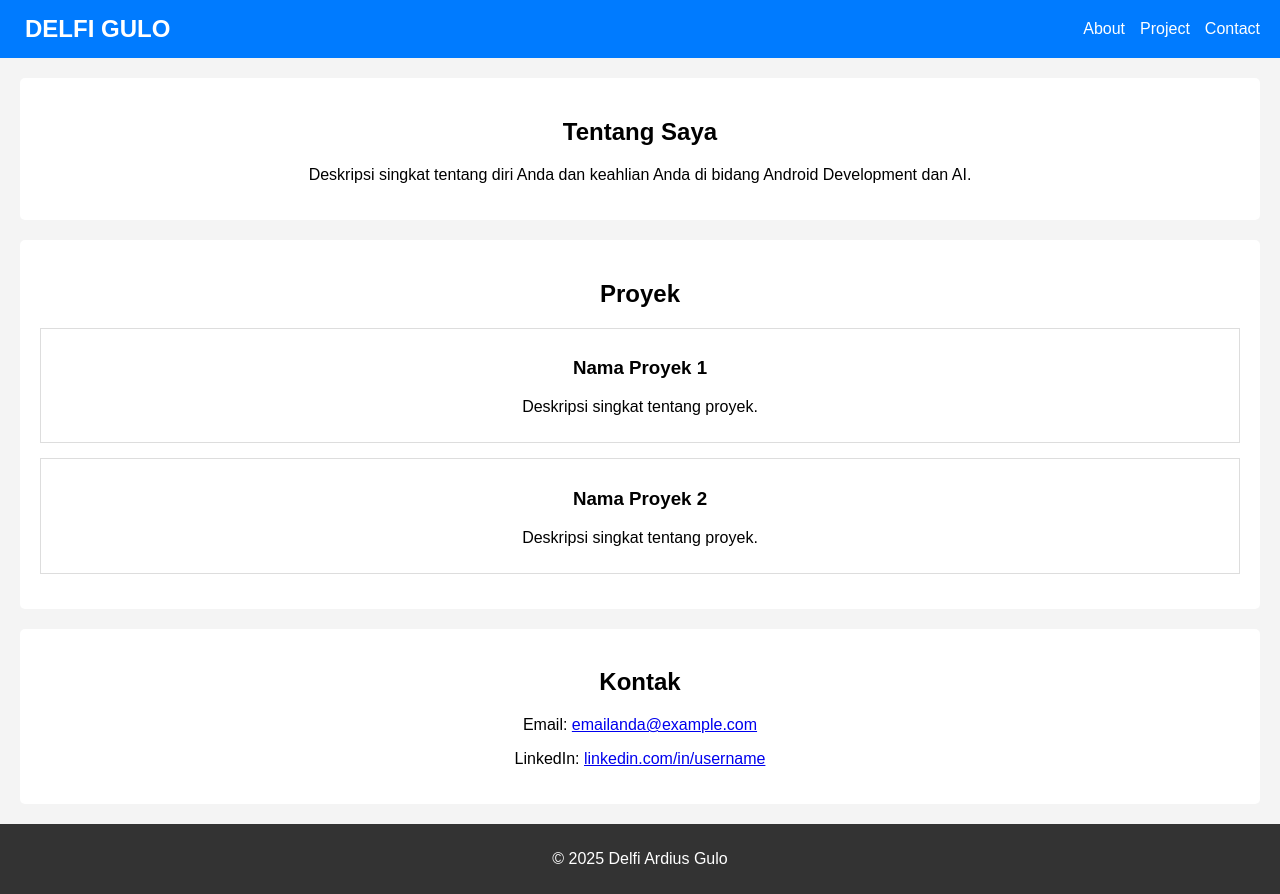
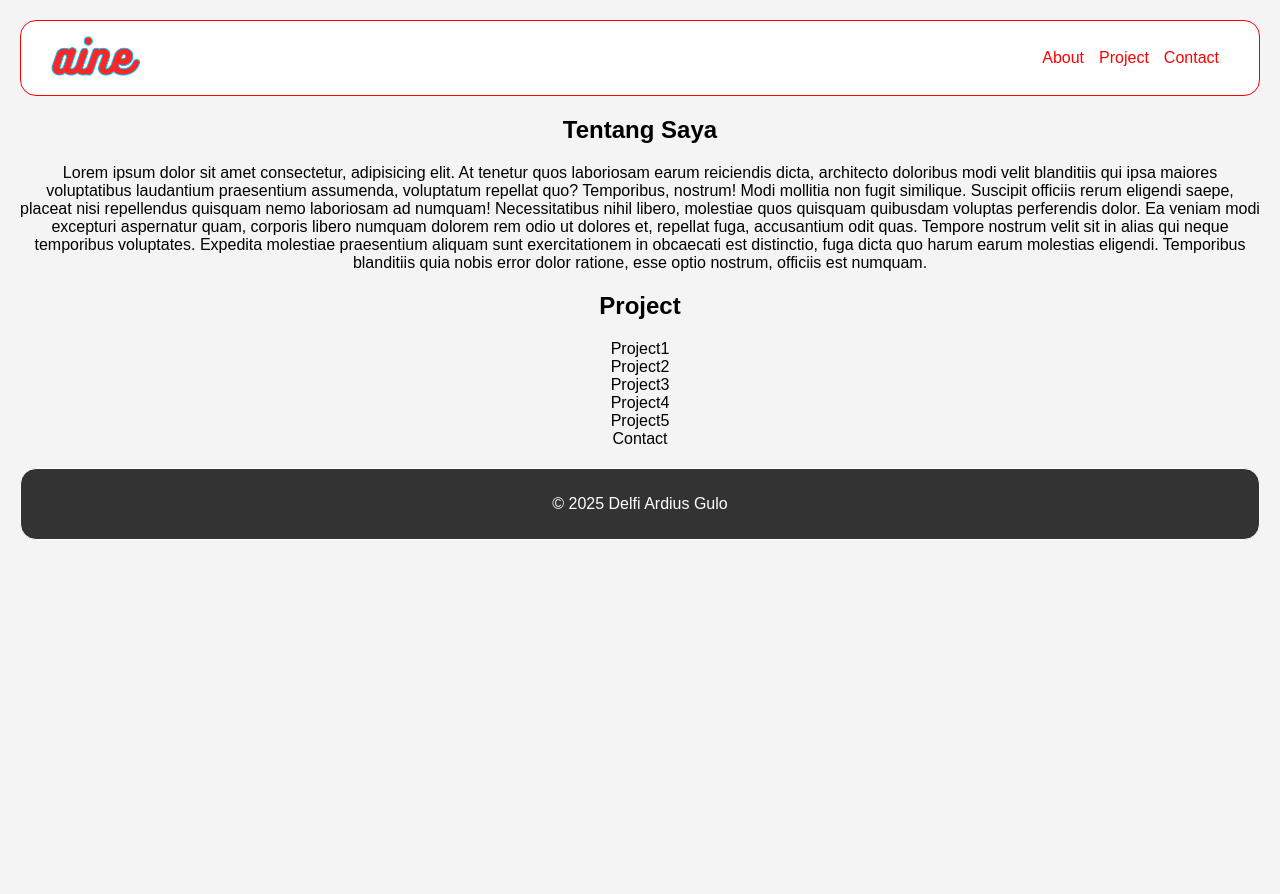
Before and after one commit to delfiardius/delfiardius.github.io, a plain HTML site: page index.html in a window 1280 px wide. After the commit the page ends 800 px from the top, so only its background shows below. Drawn offline with Linux system fonts and the light colour scheme.

Commit message:
modifie landing page

```diff
--- a/index.html
+++ b/index.html
@@ -16,7 +16,7 @@
     <header>
       <div class="header-container">
         <div class="logo">
-          <h1><a href="#">Delfi Gulo</a></h1>
+          <a href="#"><img src="assets/aine_logo.png" alt="AINE" /></a>
         </div>
         <nav class="navigation">
           <ul>
@@ -27,39 +27,39 @@
         </nav>
       </div>
     </header>
-    <section id="about">
-      <h2>Tentang Saya</h2>
+    <section class="about">
+      <h1>Tentang Saya</h1>
       <p>
-        Deskripsi singkat tentang diri Anda dan keahlian Anda di bidang Android
-        Development dan AI.
+        Lorem ipsum dolor sit amet consectetur, adipisicing elit. At tenetur
+        quos laboriosam earum reiciendis dicta, architecto doloribus modi velit
+        blanditiis qui ipsa maiores voluptatibus laudantium praesentium
+        assumenda, voluptatum repellat quo? Temporibus, nostrum! Modi mollitia
+        non fugit similique. Suscipit officiis rerum eligendi saepe, placeat
+        nisi repellendus quisquam nemo laboriosam ad numquam! Necessitatibus
+        nihil libero, molestiae quos quisquam quibusdam voluptas perferendis
+        dolor. Ea veniam modi excepturi aspernatur quam, corporis libero numquam
+        dolorem rem odio ut dolores et, repellat fuga, accusantium odit quas.
+        Tempore nostrum velit sit in alias qui neque temporibus voluptates.
+        Expedita molestiae praesentium aliquam sunt exercitationem in obcaecati
+        est distinctio, fuga dicta quo harum earum molestias eligendi.
+        Temporibus blanditiis quia nobis error dolor ratione, esse optio
+        nostrum, officiis est numquam.
       </p>
     </section>
-    <section id="projects">
-      <h2>Proyek</h2>
-      <div class="project">
-        <h3>Nama Proyek 1</h3>
-        <p>Deskripsi singkat tentang proyek.</p>
-      </div>
-      <div class="project">
-        <h3>Nama Proyek 2</h3>
-        <p>Deskripsi singkat tentang proyek.</p>
+    <section class="project">
+      <h1>Project</h1>
+      <div class="project-list">
+        <div class="project1">Project1</div>
+        <div class="project1">Project2</div>
+        <div class="project1">Project3</div>
+        <div class="project1">Project4</div>
+        <div class="project1">Project5</div>
       </div>
     </section>
-    <section id="contact">
-      <h2>Kontak</h2>
-      <p>
-        Email: <a href="mailto:emailanda@example.com">emailanda@example.com</a>
-      </p>
-      <p>
-        LinkedIn:
-        <a href="https://linkedin.com/in/username" target="_blank"
-          >linkedin.com/in/username</a
-        >
-      </p>
-    </section>
+    <section class="contact">Contact</section>
     <footer>
       <p>&copy; 2025 Delfi Ardius Gulo</p>
     </footer>
-    <script src="script.js"></script>
+    <!-- <script src="script.js"></script> -->
   </body>
 </html>
--- a/styles.css
+++ b/styles.css
@@ -1,15 +1,16 @@
 body {
     font-family: Arial, sans-serif;
     margin: 0;
-    padding: 0;
+    padding: 20px;
     background-color: #f4f4f4;
     text-align: center;
 }
 
 header {
-    background-color: #007BFF;
-    color: white;
+    background-color: #ffffff;
     padding: 15px 20px;
+    border: 1px solid red;
+    border-radius: 16px;
 }
 
 .header-container {
@@ -18,30 +19,18 @@ header {
     align-items: center;
 }
 
-.logo h1 {
+.logo {
     margin: 0;
-    font-size: 1.5em;
 }
 
-.logo h1 a {
-    text-decoration: none;
-    color: white;
-    text-transform: uppercase;
-    padding: 5px;
+.logo a img {
+    height: 40px;
+    padding-left: 10px;
 }
 
-.logo h1 a:hover {
-    background-color: orange;
-    color: white;
-    border-radius: 8px;
+.navigation {
+    padding-right: 20px;
 }
-
-.logo h1 a:active {
-    background-color: lightblue;
-    color: #007BFF;
-    font-style: italic;
-}
-
 
 .navigation ul {
     list-style: none;
@@ -52,22 +41,9 @@ header {
 }
 
 .navigation ul li a {
-    color: white;
+    color: red;
     text-decoration: none;
     font-size: 1em;
-}
-
-section {
-    margin: 20px;
-    padding: 20px;
-    background: white;
-    border-radius: 5px;
-}
-
-.project {
-    margin-bottom: 15px;
-    padding: 10px;
-    border: 1px solid #ddd;
 }
 
 footer {
@@ -75,4 +51,6 @@ footer {
     color: white;
     padding: 10px;
     margin-top: 20px;
+    border-radius: 16px;
+    border: 1px solid white;
 }
```
Also changed, not shown: assets/aine_logo.png (added).
